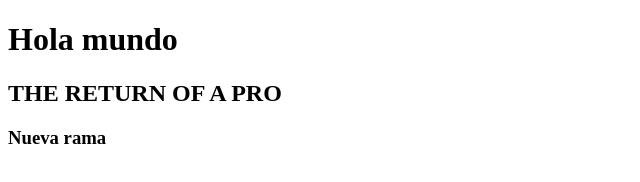
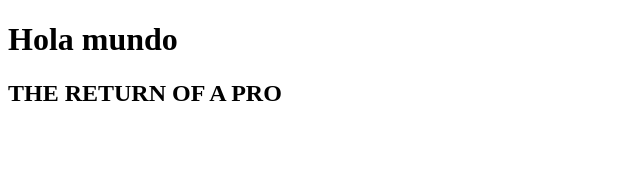
Before and after one commit to sergioluis24/Html, a plain HTML site: page index.html in a window 1280 px wide. Shown: the whole page, without its empty margins (0-640 px from the left). Drawn offline with Linux system fonts and the light colour scheme.

```diff
--- a/index.html
+++ b/index.html
@@ -8,7 +8,6 @@
   <body>
     <h1>Hola mundo</h1>
     <h2>THE RETURN OF A PRO</h2>
-    <h3>Nueva rama</h3>
     <!-- Estamos haciendo cambios en git y github -->
   </body>
 </html>
```
